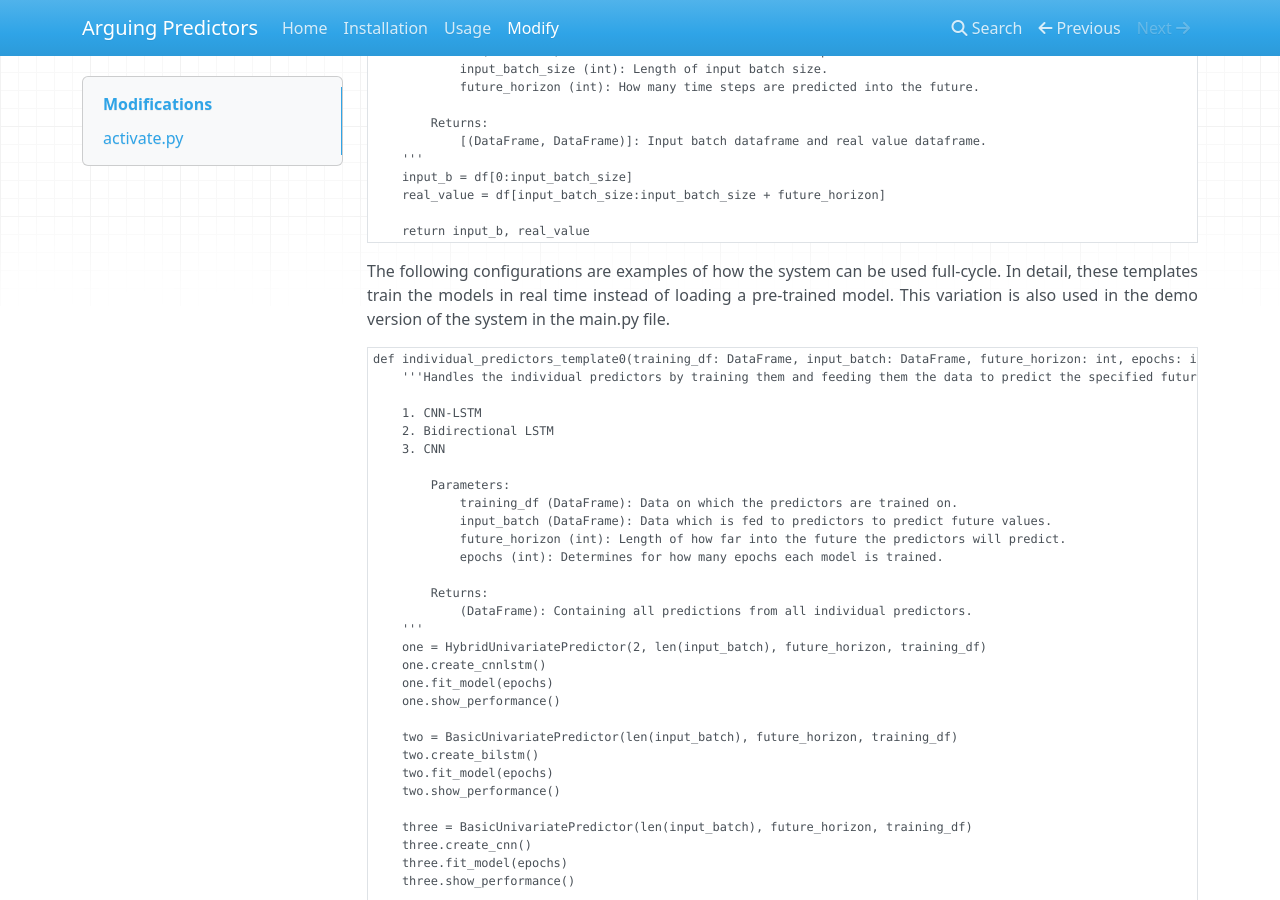
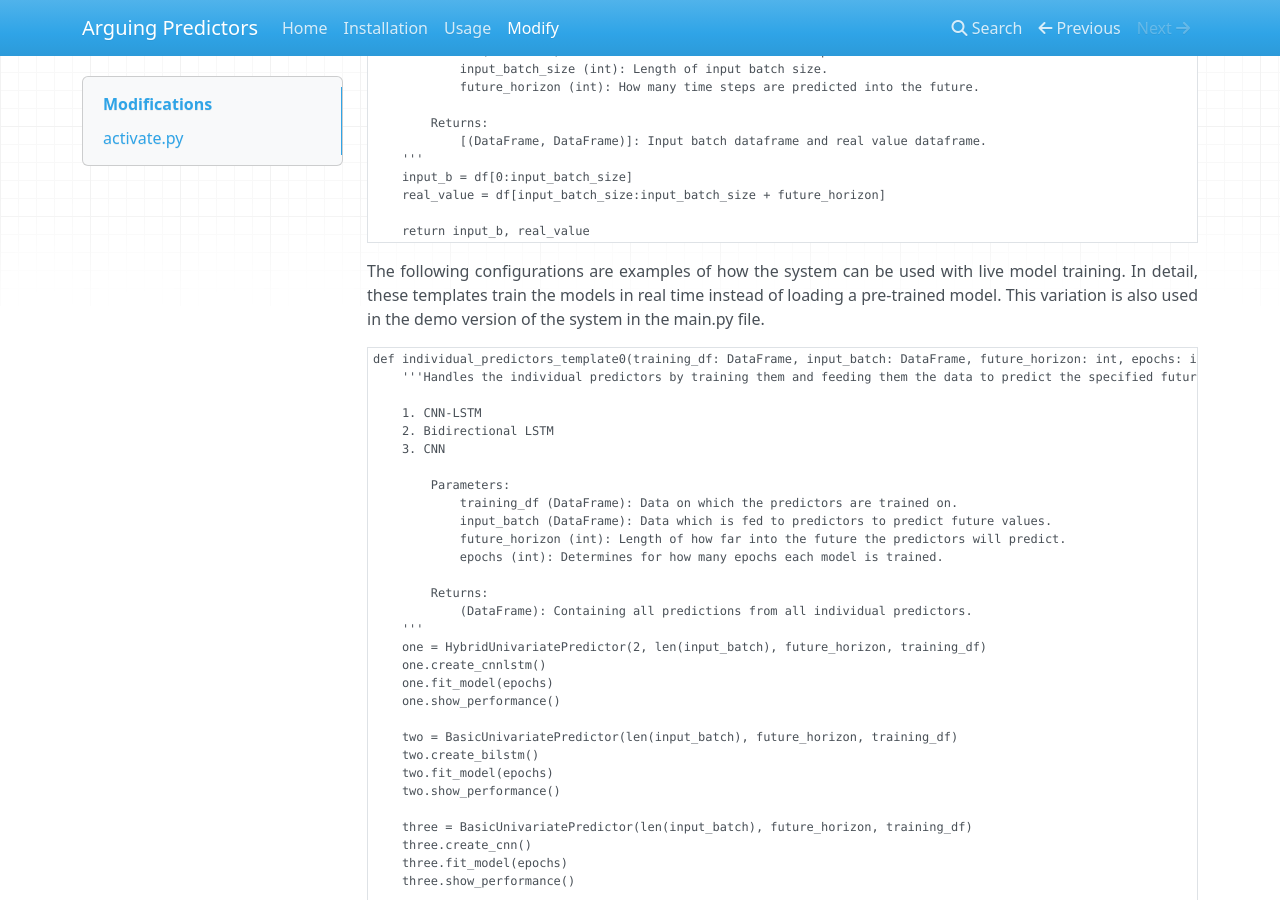
Before and after one commit to maxmekiska/arguing_predictors, an MkDocs documentation site: the page built from docs/docs/modify.md, in a window 1280 px wide and 900 px high, scrolled down 1622 px. Built offline with MkDocs 1.6.1, drawn with Linux system fonts in a browser that asks for light colours; nearby versions of some CDN libraries.

Commit message:
minor adjustment

````diff
--- a/docs/docs/modify.md
+++ b/docs/docs/modify.md
@@ -56,7 +56,7 @@ def data_prep(df: DataFrame, input_batch_size: int, future_horizon: int) -> [(Da
 
     return input_b, real_value
 ```
-The following configurations are examples of how the system can be used full-cycle. In detail, these templates train the models in real time instead of loading a pre-trained model. This variation is also used in the demo version of the system in the main.py file.
+The following configurations are examples of how the system can be used with live model training. In detail, these templates train the models in real time instead of loading a pre-trained model. This variation is also used in the demo version of the system in the main.py file.
 ```python3
 def individual_predictors_template0(training_df: DataFrame, input_batch: DataFrame, future_horizon: int, epochs: int) -> DataFrame:
     '''Handles the individual predictors by training them and feeding them the data to predict the specified future horizon. The following individual predictors are implemented:
````
